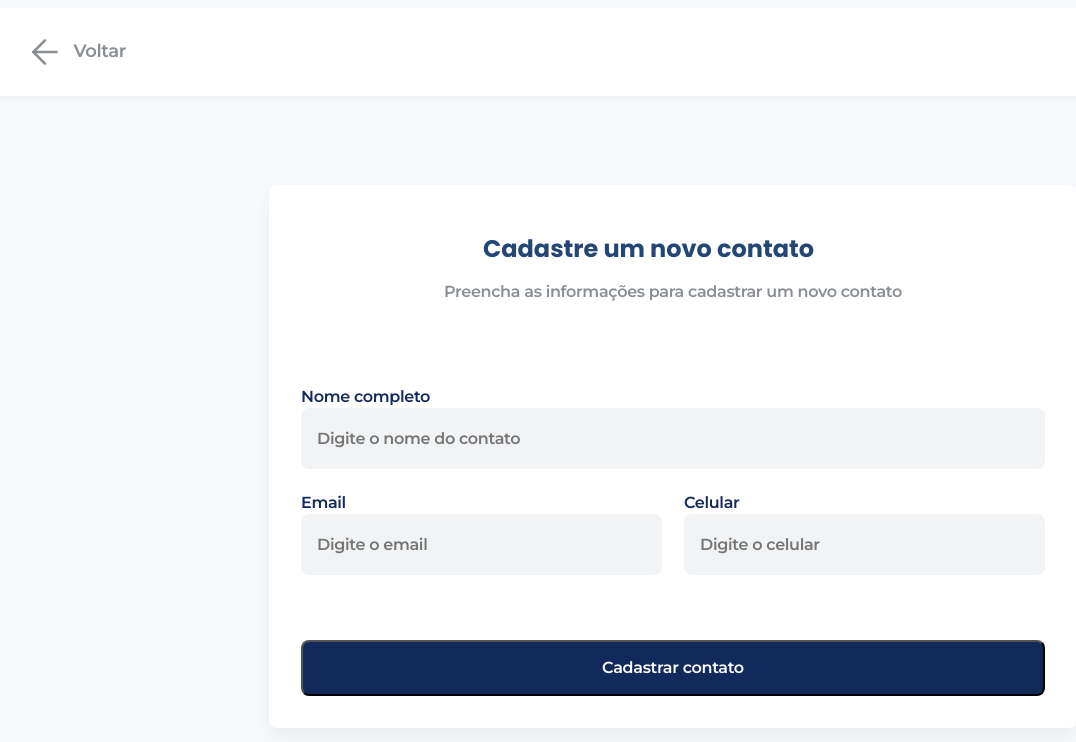
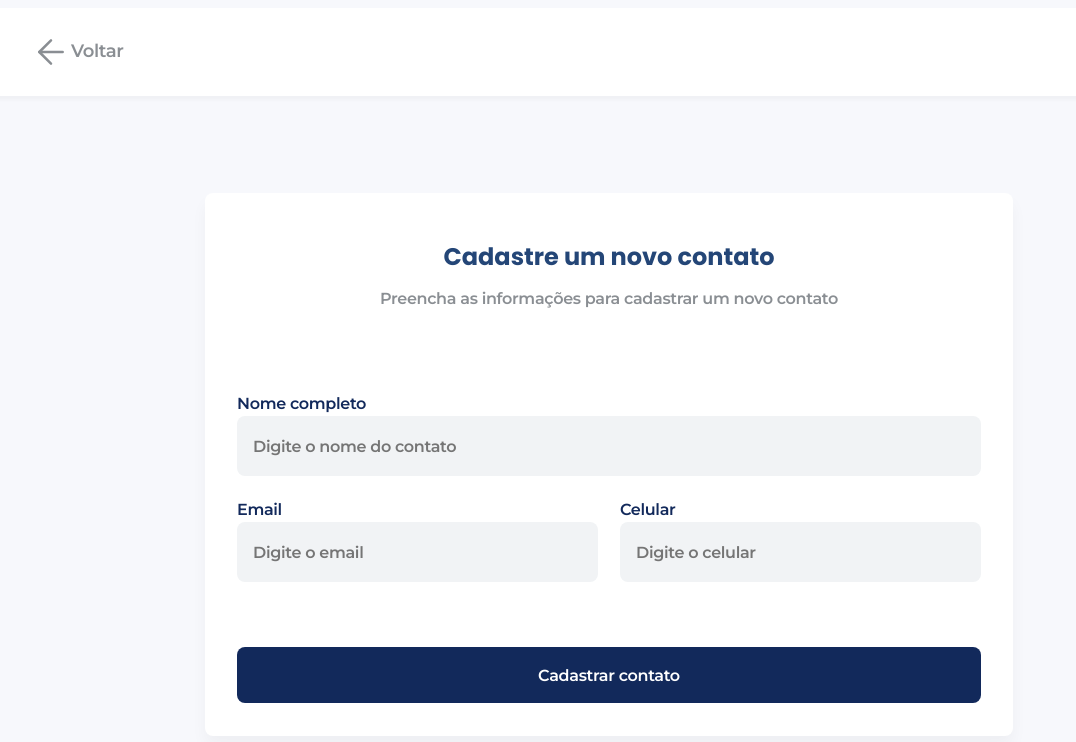
Before and after one commit to Anderson-Alencar/contact-list, a React (Create React App) app: page /contacts/register in a window 1280 px wide. Shown: the top 742 px of the page, without its empty margins (47-1123 px from the left). Built offline with nearby package versions, Linux system fonts and the light colour scheme; sample sign-in values are in the browser's storage.

Commit message:
fix: css

```diff
--- a/src/components/NavBarBack.jsx
+++ b/src/components/NavBarBack.jsx
@@ -4,10 +4,10 @@ import ArrowLeft from '../assets/arrow-left.svg';
 function NavBarBack() {
   return (
     <nav className="back-bar">
-      <a href="/" className="btn-back">
+      <button type="button" onClick={() => window.history.back()} className="btn-back">
         <img src={ArrowLeft} className="back-icon" alt="back icon" />
         <p className="back-text">Voltar</p>
-      </a>
+      </button>
     </nav>
   );
 }
--- a/src/styles/ContactList.css
+++ b/src/styles/ContactList.css
@@ -33,8 +33,13 @@ main {
   justify-content: space-between;
   align-items: center;
   margin-left: 56px;
-  text-decoration: none;
+  background: none;
+  border: none;
   opacity: 0.64;
+}
+
+.btn-back:hover {
+  cursor: pointer;
 }
 
 .back-icon {
--- a/src/styles/InsertContact.css
+++ b/src/styles/InsertContact.css
@@ -7,11 +7,11 @@ body {
 }
 
 .contact-form {
-  position: absolute;
   width: 808px;
   height: 543px;
-  left: 316px;
-  top: 185px;
+  margin-left: auto;
+  margin-right: auto;
+  margin-top: 97px;
   display: flex;
   flex-direction: column;
   align-items: center;
@@ -22,10 +22,6 @@ body {
 }
 
 .title-form {
-  width: 600px;
-  height: 30px;
-  left: 420px;
-  top: 234px;
   font-family: 'Poppins';
   font-style: normal;
   font-weight: 700;
@@ -36,10 +32,6 @@ body {
 }
 
 .desc-form {
-  width: 649px;
-  height: 24px;
-  left: 396px;
-  top: 280px;
   font-family: 'Montserrat';
   font-style: normal;
   font-weight: 500;
@@ -58,11 +50,6 @@ body {
   flex-direction: row;
   align-items: center;
   padding: 16px;
-  gap: 16px;
-  left: 0%;
-  right: 0%;
-  top: 33.33%;
-  bottom: 0%;
   background: #F1F3F5;
   border-radius: 8px;
   border: 0;
@@ -78,14 +65,10 @@ body {
 .two-inputs {
   display: flex;
   justify-content: space-between;
-  width: 744px;
 }
 
 .label-large {
-  width: 744px;
   height: 84px;
-  left: 860px;
-  top: 427px;
   font-family: 'Montserrat';
   font-style: normal;
   font-weight: 900;
@@ -106,11 +89,6 @@ body {
   flex-direction: row;
   align-items: center;
   padding: 16px;
-  gap: 16px;
-  left: 0%;
-  right: 0%;
-  top: 33.33%;
-  bottom: 0%;
   background: #F1F3F5;
   border-radius: 8px;
   border: 0;
@@ -133,11 +111,8 @@ body {
   justify-content: center;
   align-items: center;
   padding: 16px 24px;
-  gap: 10px;
   width: 744px;
   height: 56px;
-  left: 348px;
-  top: 632px;
   font-family: 'Montserrat';
   font-style: normal;
   font-weight: 500;
@@ -146,5 +121,6 @@ body {
   letter-spacing: -0.02em;
   color: #FFFFFF;
   background: #12295B;
+  border: none;
   border-radius: 8px;
 }
```
